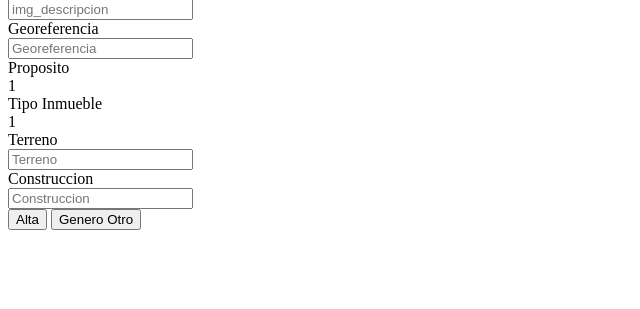
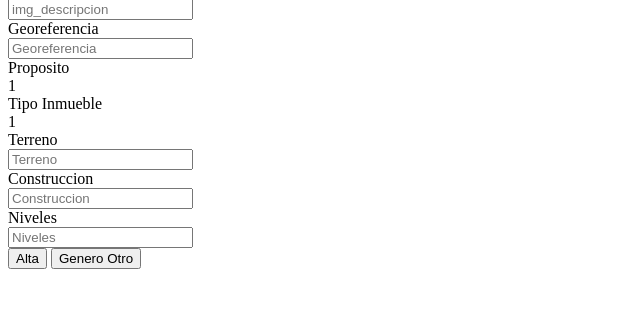
Before and after one commit to gamboamartin/inmobiliaria, a PHP site: template templates/inputs/wt_hogar/alta.php in a window 1280 px wide. Shown: the part 183-492 px from the top of the page, without its empty margins (0-640 px from the left). Run offline with PHP 8.4, Linux system fonts and the light colour scheme; the template is opened without the code that fills it: most values are stand-ins (such as "Sample title", 1, 10 or a date in 2020).

Commit message:
v0.15.3 se agrego niveles a CRUD wt_hogar

```diff
--- a/controllers/controlador_wt_hogar.php
+++ b/controllers/controlador_wt_hogar.php
@@ -35,6 +35,7 @@ class controlador_wt_hogar extends system {
         $this->rows_lista[] = 'wt_tipo_inmueble_id';
         $this->rows_lista[] = 'terreno';
         $this->rows_lista[] = 'construccion';
+        $this->rows_lista[] = 'niveles';
         parent::__construct(html:$html, link: $link,modelo:  $modelo, obj_link: $obj_link, paths_conf: $paths_conf);
 
         $this->titulo_lista = 'Hogares';
--- a/templates/inputs/wt_hogar/alta.php
+++ b/templates/inputs/wt_hogar/alta.php
@@ -60,6 +60,12 @@
         <input type="text" name="construccion" value="" class="form-control" required="" id="construccion" placeholder="Construccion">
     </div>
 </div>
+<div class="control-group col-sm-6">
+    <label class="control-label" for="niveles">Niveles</label>
+    <div class="controls">
+        <input type="text" name="niveles" value="" class="form-control" required="" id="niveles" placeholder="Niveles">
+    </div>
+</div>
 <div class="control-group btn-alta">
     <div class="controls">
         <button type="submit" class="btn btn-success" name="guarda">Alta</button>
--- a/templates/inputs/wt_hogar/modifica.php
+++ b/templates/inputs/wt_hogar/modifica.php
@@ -70,5 +70,11 @@ use config\views;
         <input type="text" name="construccion" value="<?php echo $controlador->row_upd->construccion; ?>" class="form-control" required="" id="construccion" placeholder="Construccion">
     </div>
 </div>
+<div class="control-group col-sm-6">
+    <label class="control-label" for="niveles">Niveles</label>
+    <div class="controls">
+        <input type="text" name="niveles" value="<?php echo $controlador->row_upd->niveles; ?>" class="form-control" required="" id="niveles" placeholder="Niveles">
+    </div>
+</div>
 
 <?php include (new views())->ruta_templates.'botons/submit/modifica_bd.php';?>
--- a/templates/listas/wt_hogar/row.php
+++ b/templates/listas/wt_hogar/row.php
@@ -11,8 +11,9 @@
     <td><?php echo $row->wt_hogar_georeferencia; ?></td>
     <td><?php echo $row->wt_hogar_wt_proposito_id; ?></td>
     <td><?php echo $row->wt_hogar_wt_tipo_inmueble_id; ?></td>
-    <td><?php echo $row->wt_hogar_terreno ?></td>
-    <td><?php echo $row->wt_hogar_construccion ?></td>
+    <td><?php echo $row->wt_hogar_terreno; ?></td>
+    <td><?php echo $row->wt_hogar_construccion; ?></td>
+    <td><?php echo $row->wt_hogar_niveles; ?></td>
 
 
     <!-- End dynamic generated -->
--- a/templates/listas/wt_hogar/thead.php
+++ b/templates/listas/wt_hogar/thead.php
@@ -10,6 +10,7 @@
     <th data-breakpoints="xs sm md"  data-type="html">Tipo Inmueble</th>
     <th data-breakpoints="xs sm md"  data-type="html">Terreno</th>
     <th data-breakpoints="xs sm md"  data-type="html">Construccion</th>
+    <th data-breakpoints="xs sm md"  data-type="html">Niveles</th>
     <th data-breakpoints="xs md" class="control"  data-type="html">Modifica</th>
     <th data-breakpoints="xs md" class="control"  data-type="html">Elimina</th>
 </tr>
```
